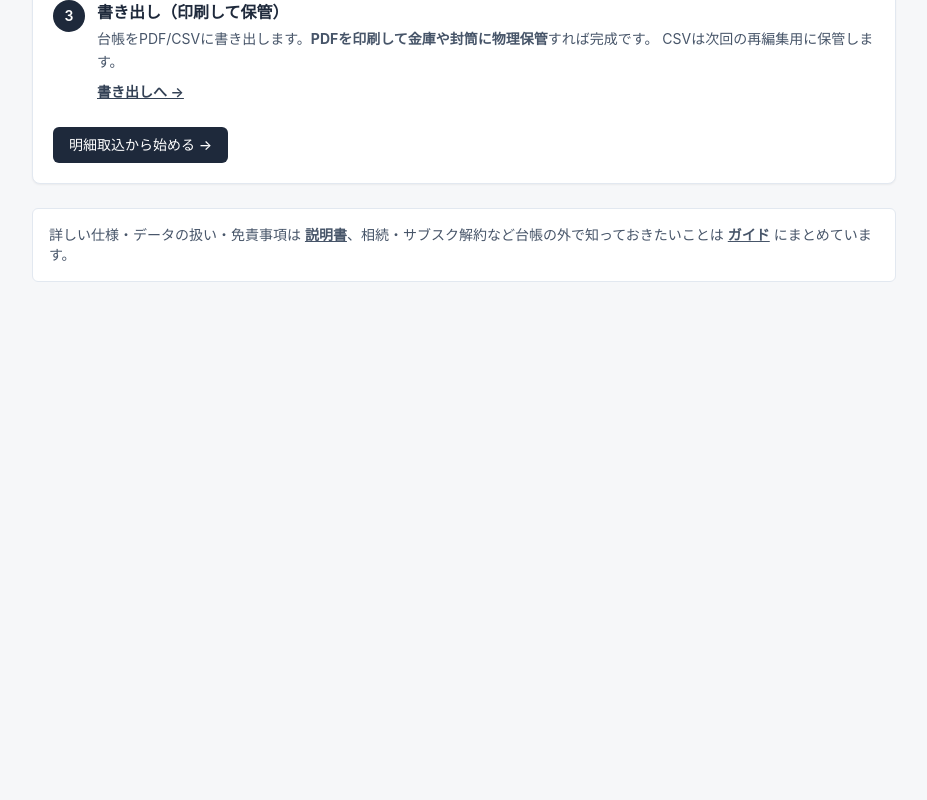
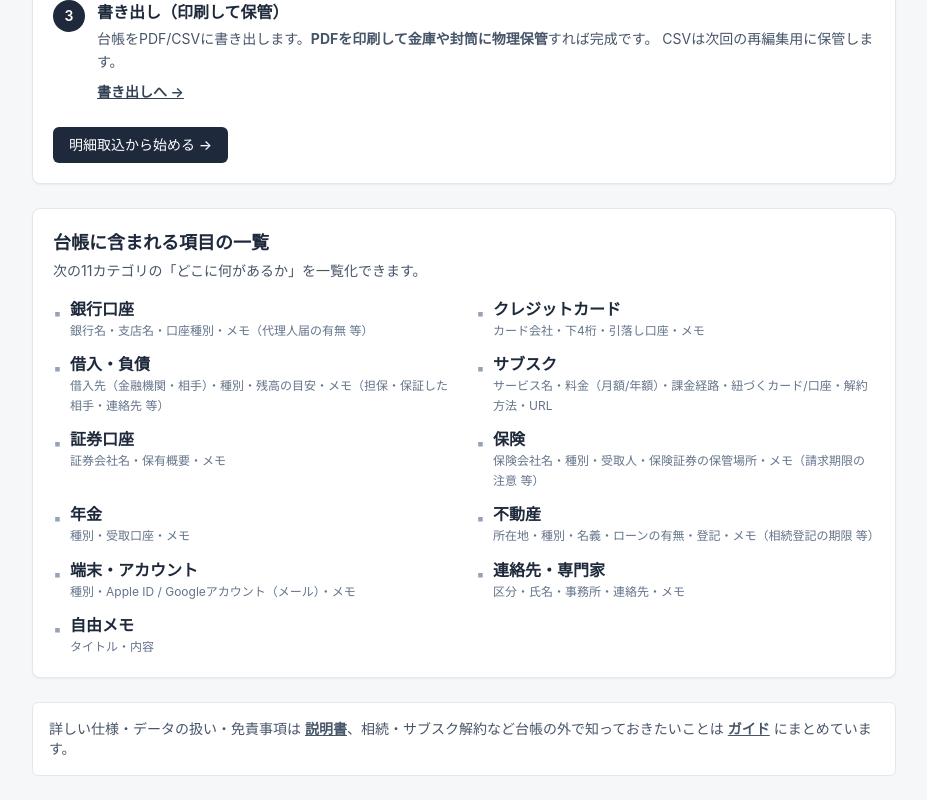
Before and after one commit to uzura89/kurashino-daicho, a Next.js app: page / in a window 1280 px wide. Shown: the part 785-1585 px from the top of the page, without its empty margins (176-1103 px from the left). Before the commit the page ends 1091 px from the top, so only its background shows below. Built offline with nearby package versions, Linux system fonts and the light colour scheme; a web font is replaced by a local one.

Commit message:
update landing page

```diff
--- a/src/lib/schema.ts
+++ b/src/lib/schema.ts
@@ -35,7 +35,7 @@ export const RECORD_TYPES: RecordTypeDef[] = [
       fr("issuer", "カード会社", "md"),
       fr("last4", "下4桁", "xs"),
       f("debit_account", "引落し口座", "md"),
-      f("memo", "メモ（解約前に引落しを付け替える 等）", "full"),
+      f("memo", "メモ", "full"),
     ],
   },
   {
--- a/src/pages/index.tsx
+++ b/src/pages/index.tsx
@@ -1,4 +1,5 @@
 import Link from "next/link";
+import { RECORD_TYPES } from "@/lib/schema";
 
 function FlowStep({
   n,
@@ -111,6 +112,33 @@ export default function Home() {
         </div>
       </section>
 
+      <section className="card space-y-4">
+        <div>
+          <h2 className="text-lg font-semibold text-slate-800">
+            台帳に含まれる項目の一覧
+          </h2>
+          <p className="mt-1 text-sm text-slate-600">
+            次の{RECORD_TYPES.length}
+            カテゴリの「どこに何があるか」を一覧化できます。
+          </p>
+        </div>
+        <ul className="grid gap-x-6 gap-y-3 sm:grid-cols-2">
+          {RECORD_TYPES.map((t) => (
+            <li key={t.type} className="flex gap-2">
+              <span aria-hidden className="mt-1 text-slate-400">
+                ▪
+              </span>
+              <div className="min-w-0">
+                <p className="font-semibold text-slate-800">{t.label}</p>
+                <p className="text-xs leading-relaxed text-slate-500">
+                  {t.fields.map((f) => f.label).join("・")}
+                </p>
+              </div>
+            </li>
+          ))}
+        </ul>
+      </section>
+
       <div className="rounded-md border border-slate-200 bg-white p-4 text-sm text-slate-600">
         詳しい仕様・データの扱い・免責事項は{" "}
         <Link href="/manual" className="font-semibold underline">
```
Also changed, not shown: 1 other file (tests, documents, lock files or other folders).
